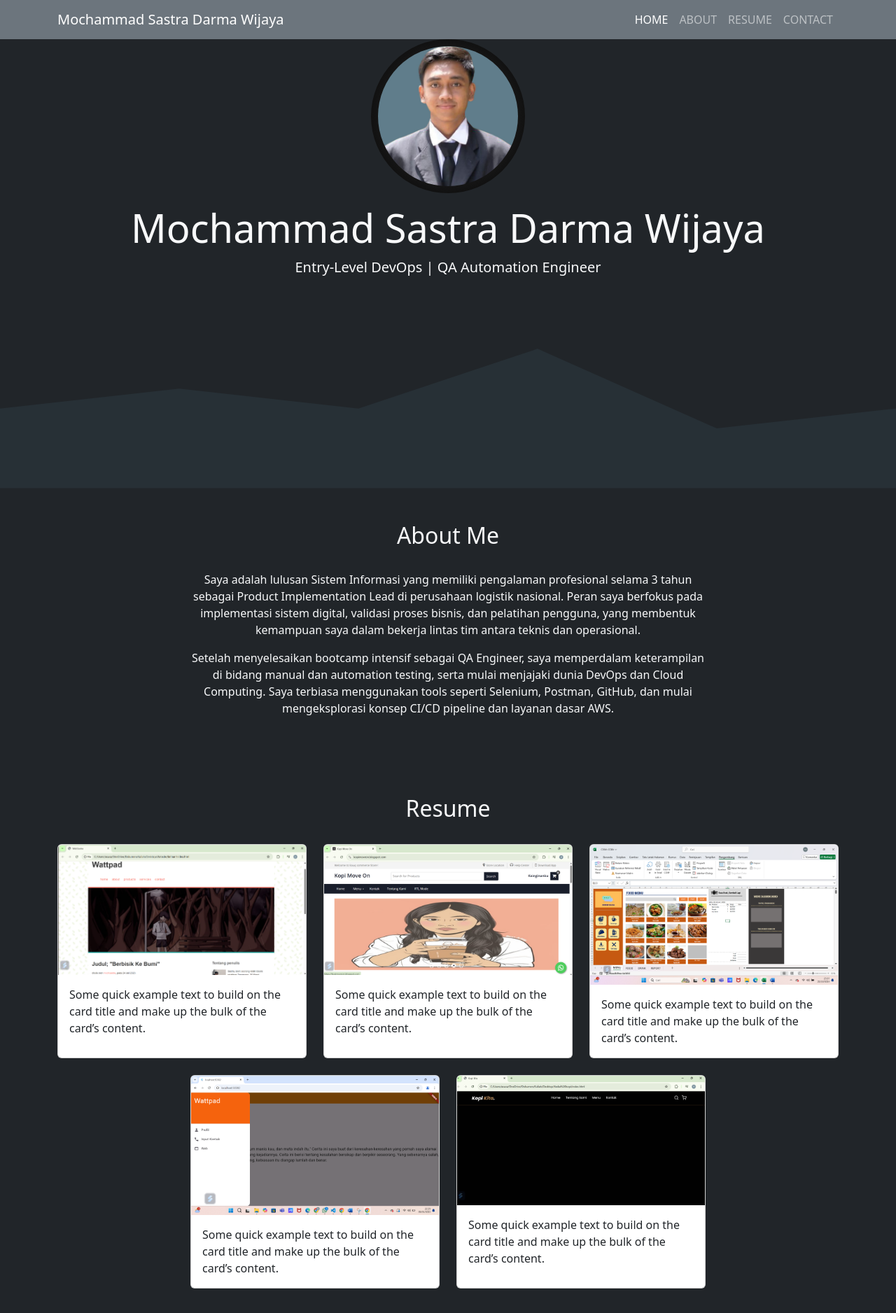
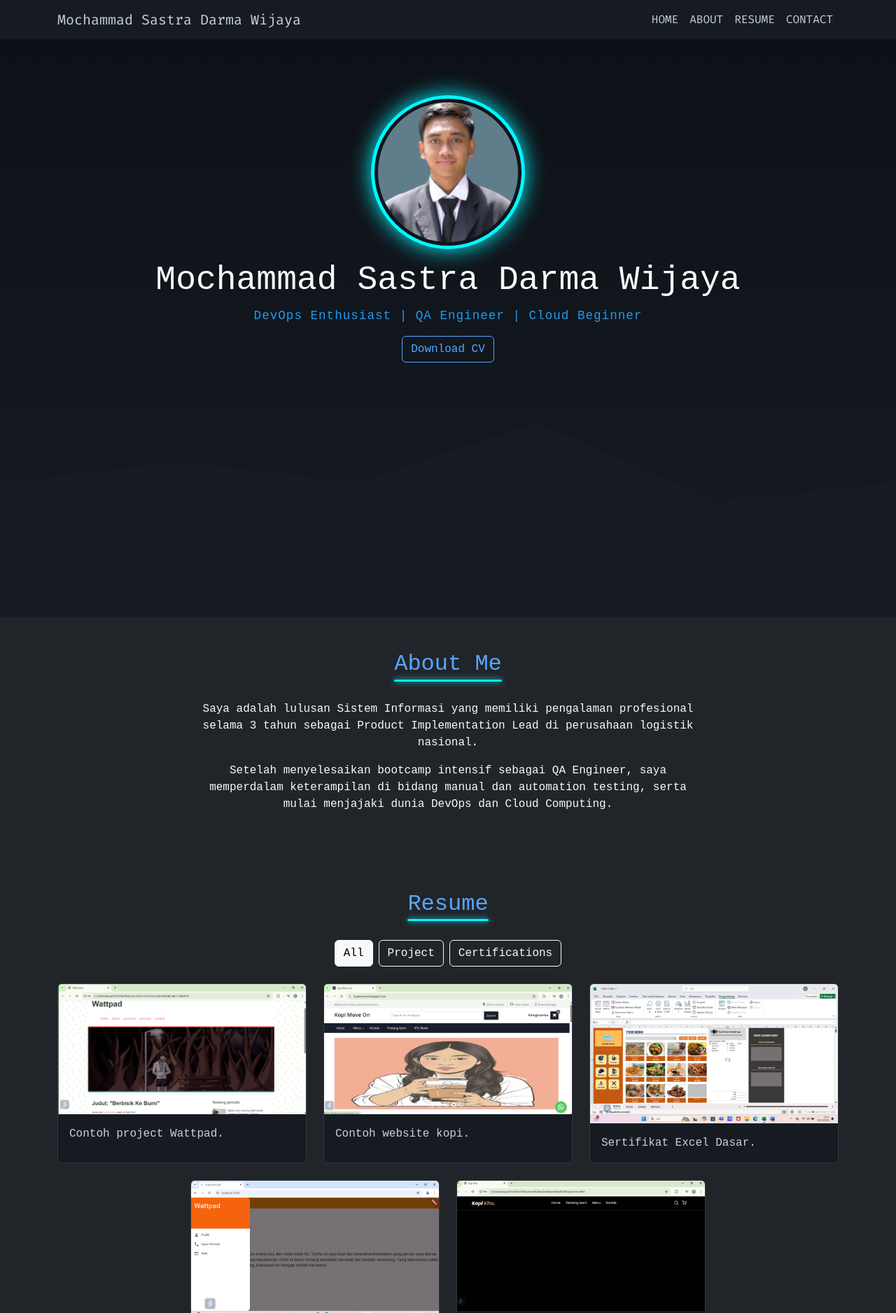
Before and after one commit to mochsastra/mochsastra.github.io, a plain HTML site: page index.html in a window 1280 px wide. Shown: the top 1876 px of the page at 70% size. Drawn offline with nearby package versions, Linux system fonts and the light colour scheme.

Commit message:
Update index.html

```diff
--- a/index.html
+++ b/index.html
@@ -10,26 +10,76 @@
       integrity="sha384-LN+7fdVzj6u52u30Kp6M/trliBMCMKTyK833zpbD+pXdCLuTusPj697FH4R/5mcr"
       crossorigin="anonymous"
     />
-  </head>
-
+    <link
+      href="https://fonts.googleapis.com/css2?family=Fira+Code&display=swap"
+      rel="stylesheet"
+    />
     <style>
+      html {
+        scroll-behavior: smooth;
+      }
+      body {
+        font-family: "Fira Code", monospace;
+        background-color: #0d1117;
+        color: #c9d1d9;
+      }
+      .navbar {
+        background-color: #161b22 !important;
+      }
+      .navbar-brand,
+      .nav-link {
+        color: #c9d1d9 !important;
+      }
+      .nav-link:hover {
+        color: #58a6ff !important;
+      }
       .jumbotron {
-      padding-top: 2 rem;
-      background-color: darkgrey;
+        background: linear-gradient(180deg, #0d1117, #161b22);
+        padding-top: 5rem;
+        padding-bottom: 5rem;
       }
-
-    body {
-      min-height: 2200px;
+      .btn-outline-primary {
+        border-color: #58a6ff;
+        color: #58a6ff;
       }
-
-    #resume {
-      background-color: darkgray;
+      .btn-outline-primary:hover {
+        background-color: #58a6ff;
+        color: #0d1117;
+      }
+      h2 {
+        color: #58a6ff;
+      }
+      .card {
+        background-color: #161b22;
+        border: 1px solid #30363d;
+        color: #c9d1d9;
+      }
+      .card:hover {
+        border-color: #58a6ff;
+        transform: translateY(-5px);
+        transition: 0.3s ease;
+      }
+      .form-control {
+        background-color: #21262d;
+        color: #c9d1d9;
+      }
+      .form-control::placeholder {
+        color: #8b949e;
+      }
+      .form-label {
+        color: #c9d1d9;
+      }
+      footer {
+        background-color: #161b22;
+      }
+      .filter-item {
+        transition: all 0.3s ease;
       }
     </style>
+  </head>
   <body>
     <!--navbar-->
-
-    <nav class="navbar navbar-expand-lg navbar-dark bg-secondary">
+    <nav class="navbar navbar-expand-lg navbar-dark bg-secondary sticky-top">
       <div class="container">
         <a class="navbar-brand" href="#">Mochammad Sastra Darma Wijaya</a>
         <button
@@ -64,43 +114,85 @@
     <!--akhir navbar-->
 
     <!-- Jumbotron -->
-    <section class="jumbotron text-center bg-dark text-light">
-      <div
-        class="rounded-circle d-inline-flex justify-content-center align-items-center mx-auto mb-3"
-        style="
+    <section
+      class="jumbotron text-center bg-dark text-light"
+      style="font-family: 'Source Code Pro', monospace; padding-top: 5rem"
+    >
+      <style>
+        .glow-border {
           width: 220px;
           height: 220px;
-          background: radial-gradient(circle at center, #3a3a3a, #000000);
-          padding: 10px;
-        "
-      >
-        <img
-          src="img/Pas Foto.jpg"
-          alt="Profile"
-          class="img-fluid rounded-circle"
-          style="width: 200px; height: 200px; object-fit: cover"
-        />
+          border: 5px solid #00f7ff;
+          border-radius: 50%;
+          display: flex;
+          justify-content: center;
+          align-items: center;
+          margin: 0 auto 1rem auto;
+          box-shadow: 0 0 30px #00f7ff;
+          /* HAPUS pseudo-element yang sebelumnya menampilkan 'Profile' */
+        }
+
+        .glow-border img {
+          width: 200px;
+          height: 200px;
+          object-fit: cover;
+          border-radius: 50%;
+        }
+
+        .tagline {
+          font-size: 1.1rem;
+          color: #1f9cf0;
+          letter-spacing: 1px;
+        }
+      </style>
+
+      <div class="glow-border">
+        <img src="img/Pas Foto.jpg" alt="Profile" />
       </div>
 
-      <h1 class="display-4">Mochammad Sastra Darma Wijaya</h1>
-      <p class="lead">Entry-Level DevOps | QA Automation Engineer</p>
+      <h1 class="display-5">Mochammad Sastra Darma Wijaya</h1>
+      <p class="tagline">DevOps Enthusiast | QA Engineer | Cloud Beginner</p>
+      <a href="CV.pdf" class="btn btn-outline-primary">Download CV</a>
+
       <svg xmlns="http://www.w3.org/2000/svg" viewBox="0 0 1440 320">
         <path
-          fill="#273036"
+          fill="#161b22"
           fill-opacity="1"
-          d="M0,192L288,160L576,192L864,96L1152,224L1440,192L1440,320L1152,320L864,320L576,320L288,320L0,320Z"
+          d="M0,192L288,160L576,192L864,96L1152,224L1440,192L1440,320L0,320Z"
         ></path>
       </svg>
     </section>
-
-    <!--Akhir Jumbotron-->
+    <!-- Akhir Jumbotron -->
 
     <!-- ABOUT -->
-    <section id="about" class="bg-dark text-light py-5">
+    <section
+      id="about"
+      class="py-5 bg-dark text-light"
+      style="font-family: 'Source Code Pro', monospace"
+    >
+      <style>
+        .section-title {
+          display: inline-block;
+          position: relative;
+        }
+
+        .section-title::after {
+          content: "";
+          position: absolute;
+          left: 0;
+          bottom: -5px;
+          width: 100%;
+          height: 3px;
+          background: #00f7ff;
+          box-shadow: 0 0 8px #00f7ff;
+          border-radius: 2px;
+        }
+      </style>
+
       <div class="container">
         <div class="row text-center mb-4">
           <div class="col">
-            <h2>About Me</h2>
+            <h2 class="section-title">About Me</h2>
           </div>
         </div>
         <div class="row justify-content-center text-center">
@@ -108,17 +200,12 @@
             <p>
               Saya adalah lulusan Sistem Informasi yang memiliki pengalaman
               profesional selama 3 tahun sebagai Product Implementation Lead di
-              perusahaan logistik nasional. Peran saya berfokus pada
-              implementasi sistem digital, validasi proses bisnis, dan pelatihan
-              pengguna, yang membentuk kemampuan saya dalam bekerja lintas tim
-              antara teknis dan operasional.
+              perusahaan logistik nasional.
             </p>
             <p>
               Setelah menyelesaikan bootcamp intensif sebagai QA Engineer, saya
               memperdalam keterampilan di bidang manual dan automation testing,
-              serta mulai menjajaki dunia DevOps dan Cloud Computing. Saya
-              terbiasa menggunakan tools seperti Selenium, Postman, GitHub, dan
-              mulai mengeksplorasi konsep CI/CD pipeline dan layanan dasar AWS.
+              serta mulai menjajaki dunia DevOps dan Cloud Computing.
             </p>
           </div>
         </div>
@@ -127,97 +214,117 @@
     <!-- Akhir ABOUT -->
 
    <!-- RESUME -->
-    <section id="resume" class="bg-dark text-light py-5">
+<section id="resume" class="bg-dark text-light py-5" style="font-family: 'Source Code Pro', monospace;">
+  <style>
+    .section-title {
+      display: inline-block;
+      position: relative;
+    }
+
+    .section-title::after {
+      content: "";
+      position: absolute;
+      left: 0;
+      bottom: -5px;
+      width: 100%;
+      height: 3px;
+      background: #00f7ff;
+      box-shadow: 0 0 8px #00f7ff;
+      border-radius: 2px;
+    }
+  </style>
+
   <div class="container">
     <div class="row justify-content-center text-center mb-4">
       <div class="col">
-            <h2>Resume</h2>
+        <h2 class="section-title">Resume</h2>
       </div>
     </div>
+
+    <div class="d-flex justify-content-center gap-2 mb-4">
+      <button class="btn btn-outline-light active" data-filter="all">All</button>
+      <button class="btn btn-outline-light" data-filter="project">Project</button>
+      <button class="btn btn-outline-light" data-filter="cert">Certifications</button>
+    </div>
+
     <div class="row g-4 justify-content-center">
-          <div class="col-md-4">
+      <div class="col-md-4 filter-item project">
         <div class="card h-100">
           <img src="img/wadpad.png" class="card-img-top" alt="wattpad" />
           <div class="card-body">
-                <p class="card-text">
-                  Some quick example text to build on the card title and make up
-                  the bulk of the card’s content.
-                </p>
+            <p class="card-text">Contoh project Wattpad.</p>
           </div>
         </div>
       </div>
-
-          <div class="col-md-4">
+      <div class="col-md-4 filter-item project">
         <div class="card h-100">
           <img src="img/kopi.png" class="card-img-top" alt="web kopi" />
           <div class="card-body">
-                <p class="card-text">
-                  Some quick example text to build on the card title and make up
-                  the bulk of the card’s content.
-                </p>
+            <p class="card-text">Contoh website kopi.</p>
           </div>
         </div>
       </div>
-
-          <div class="col-md-4">
+      <div class="col-md-4 filter-item cert">
         <div class="card h-100">
           <img src="img/exel.png" class="card-img-top" alt="excel" />
           <div class="card-body">
-                <p class="card-text">
-                  Some quick example text to build on the card title and make up
-                  the bulk of the card’s content.
-                </p>
+            <p class="card-text">Sertifikat Excel Dasar.</p>
           </div>
         </div>
       </div>
-
-          <div class="col-md-4">
+      <div class="col-md-4 filter-item project">
         <div class="card h-100">
           <img src="img/flutter.png" class="card-img-top" alt="flutter" />
           <div class="card-body">
-                <p class="card-text">
-                  Some quick example text to build on the card title and make up
-                  the bulk of the card’s content.
-                </p>
+            <p class="card-text">Aplikasi Flutter sederhana.</p>
           </div>
         </div>
       </div>
-
-          <div class="col-md-4">
+      <div class="col-md-4 filter-item cert">
         <div class="card h-100">
-              <img
-                src="img/kopi kenangan.png"
-                class="card-img-top"
-                alt="kopi kenangan"
-              />
+          <img src="img/kopi kenangan.png" class="card-img-top" alt="kopi kenangan" />
           <div class="card-body">
-                <p class="card-text">
-                  Some quick example text to build on the card title and make up
-                  the bulk of the card’s content.
-                </p>
+            <p class="card-text">Simulasi pemesanan kopi.</p>
           </div>
         </div>
       </div>
     </div>
   </div>
 </section>
-    <!-- Akhir RESUME -->
 
     <!-- CONTACT -->
 <section id="contact" class="bg-dark text-light py-5">
-      <!-- Pola SVG Transisi dari Resume -->
+  <style>
+    .section-title {
+      display: inline-block;
+      position: relative;
+    }
+
+    .section-title::after {
+      content: "";
+      position: absolute;
+      left: 0;
+      bottom: -5px;
+      width: 100%;
+      height: 3px;
+      background: #00f7ff;
+      box-shadow: 0 0 8px #00f7ff;
+      border-radius: 2px;
+    }
+  </style>
+
   <svg xmlns="http://www.w3.org/2000/svg" viewBox="0 0 1440 320">
     <path
       fill="#273036"
       fill-opacity="1"
-          d="M0,0L360,96L720,96L1080,32L1440,160L1440,320L1080,320L720,320L360,320L0,320Z"
+      d="M0,0L360,96L720,96L1080,32L1440,160L1440,320L0,320Z"
     ></path>
   </svg>
 
   <div class="container">
     <div class="row text-center mb-4">
       <div class="col">
-            <h2>Contact Me</h2>
+        <h2 class="section-title">Contact Me</h2>
       </div>
     </div>
 
@@ -225,55 +332,29 @@
       <div class="col-md-8">
         <form>
           <div class="mb-3">
-                <label for="exampleInputEmail1" class="form-label text-light"
-                  >Email address</label
-                >
+            <label for="email" class="form-label">Email address</label>
             <input
               type="email"
               class="form-control bg-secondary text-light border-0"
-                  id="exampleInputEmail1"
-                  aria-describedby="emailHelp"
+              id="email"
             />
-                <div id="emailHelp" class="form-text text-light">
-                  We'll never share your email with anyone else.
           </div>
-              </div>
-
           <div class="mb-3">
-                <label for="exampleInputPassword1" class="form-label text-light"
-                  >Password</label
-                >
+            <label for="password" class="form-label">Password</label>
             <input
               type="password"
               class="form-control bg-secondary text-light border-0"
-                  id="exampleInputPassword1"
+              id="password"
             />
           </div>
-
           <div class="mb-3">
-                <label
-                  for="exampleFormControlTextarea1"
-                  class="form-label text-light"
-                  >Leave a message</label
-                >
+            <label for="message" class="form-label">Leave a message</label>
             <textarea
               class="form-control bg-secondary text-light border-0"
-                  id="exampleFormControlTextarea1"
+              id="message"
               rows="3"
             ></textarea>
           </div>
-
-              <div class="mb-3 form-check">
-                <input
-                  type="checkbox"
-                  class="form-check-input"
-                  id="exampleCheck1"
-                />
-                <label class="form-check-label" for="exampleCheck1"
-                  >Check me out</label
-                >
-              </div>
-
           <button type="submit" class="btn btn-primary">Submit</button>
         </form>
       </div>
@@ -282,18 +363,46 @@
 </section>
 <!-- Akhir CONTACT -->
 
+
     <!--Footer-->
-    <footer class="bg-secondary text-white text-center">
-      <p>Copyright 2025. Create by. <a href="https://www.wattpad.com/user/mochsastra" class="text-white">Mochsastra</a></p>
-
-    </footer>
+    <footer
+      class="bg-dark text-light text-center p-3"
+      style="font-family: 'Source Code Pro', monospace"
+    >
+      <p class="mb-0">
+        &copy; 2025
+        <a
+          href="https://www.wattpad.com/user/mochsastra"
+          style="color: #00f7ff; text-decoration: none"
+          >Mochsastra</a
+        >. Create by Moch Sastra</a>
+      </p>
     </footer>
     <!--Akhir Footer-->
 
+    <!-- Bootstrap Script -->
     <script
       src="https://cdn.jsdelivr.net/npm/bootstrap@5.3.7/dist/js/bootstrap.bundle.min.js"
       integrity="sha384-ndDqU0Gzau9qJ1lfW4pNLlhNTkCfHzAVBReH9diLvGRem5+R9g2FzA8ZGN954O5Q"
       crossorigin="anonymous"
     ></script>
+    <!-- JS Filter Portfolio -->
+    <script>
+      const btns = document.querySelectorAll("[data-filter]");
+      const items = document.querySelectorAll(".filter-item");
+      btns.forEach((btn) => {
+        btn.addEventListener("click", () => {
+          btns.forEach((b) => b.classList.remove("active"));
+          btn.classList.add("active");
+          items.forEach((item) => {
+            item.style.display =
+              btn.dataset.filter === "all" ||
+              item.classList.contains(btn.dataset.filter)
+                ? "block"
+                : "none";
+          });
+        });
+      });
+    </script>
   </body>
 </html>
```
Lines whose indentation alone changed are shown as unchanged.
